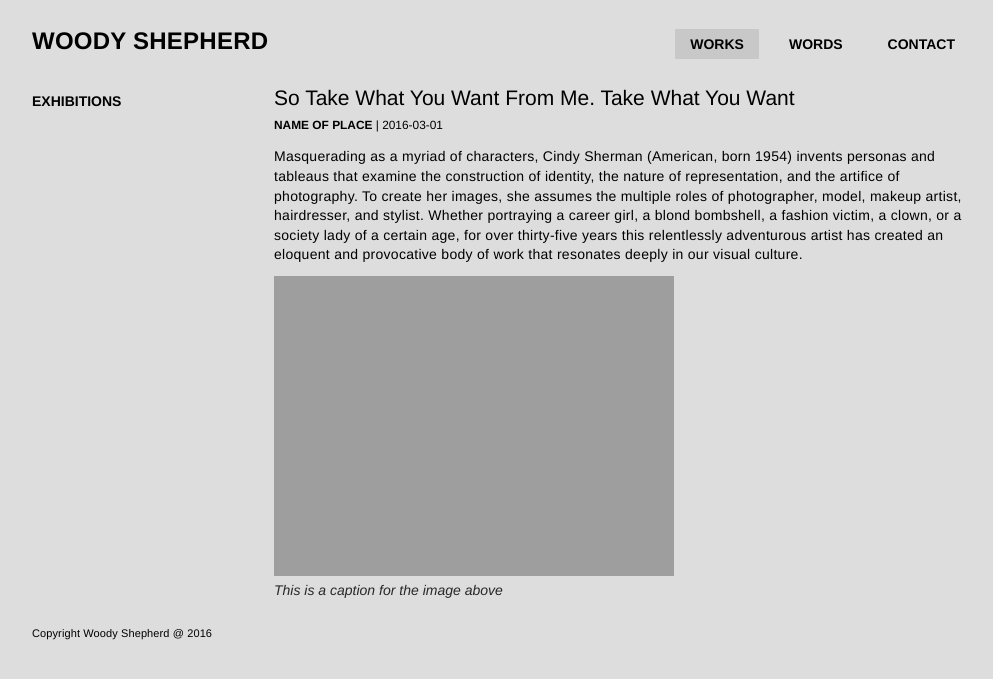
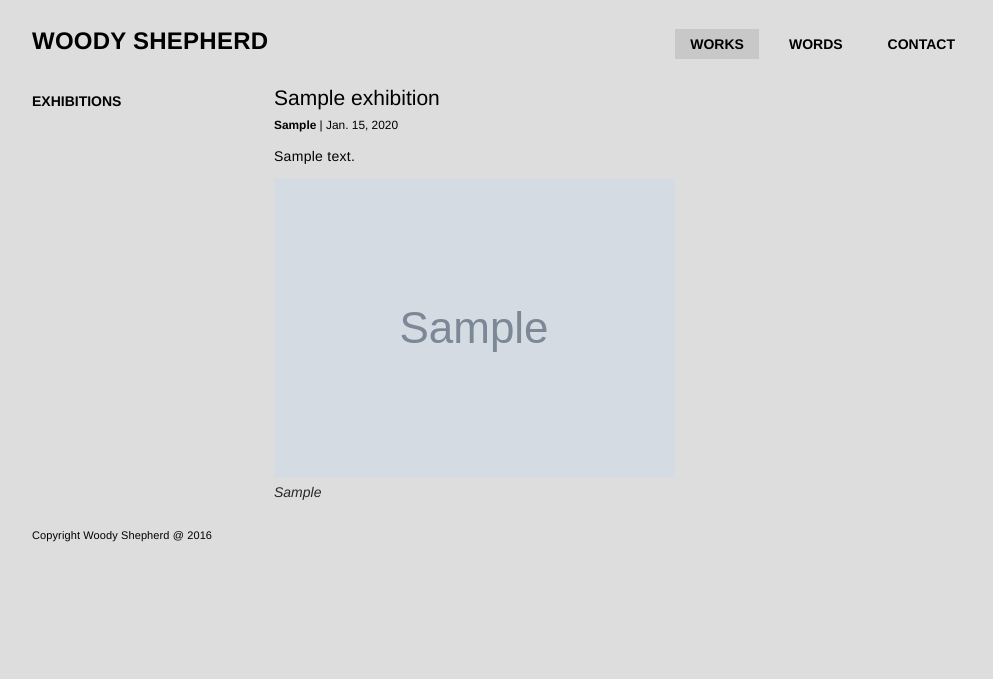
Before and after one commit to jcaraballo17/secret-webpage, a Django app: page /works/exhibitions/1 in a window 1280 px wide. Shown: the top 679 px of the page, without its empty margins (139-1132 px from the left). Run offline with Django 3.2, Linux system fonts and the light colour scheme; tables that the repository leaves empty hold one stand-in row (values such as "Sample post"); grey boxes marked "Sample" are stand-in pictures; parts of the project's set-up code (start-up, migrations or seed data) failed here and were passed over; some libraries are stand-ins or nearby versions.

Commit message:
did something

```diff
--- a/paintings/models.py
+++ b/paintings/models.py
@@ -89,7 +89,7 @@ class Announcement(Piece):
                 announcement.active = False
                 announcement.save()
 
-        super(Announcement, self).save(*args, **kwargs)
+        return super(Announcement, self).save(*args, **kwargs)
 
     def __unicode__(self):
         return self.title
@@ -113,6 +113,7 @@ class Exhibition(Piece):
 
 class ExhibitionImage(ImagePiece):
     upload_directory = 'exhibition_paintings'
+    caption = models.CharField(max_length=256, default='', null=True, blank=True)
     exhibition = models.ForeignKey(Exhibition, related_name='images')
     order = models.PositiveIntegerField(default=0)
 
--- a/paintings/templates/paintings/works/exhibition.html
+++ b/paintings/templates/paintings/works/exhibition.html
@@ -8,31 +8,27 @@
 {% endblock %}
 
 {% block content %}
-    {% with object.images.all.0 as object %}
     <div class="container">
          <div class="row">
             <div class="col-sm-3 col-md-3">
                 <ul class="links-list">
                     <li><strong>EXHIBITIONS</strong></li>
-                    {% for word in sticky_words %}
-                        <li><a href="{% url 'words' word.pk %}">{{ word.title }}</a></li>
-                    {% endfor %}
-
-                    {% for word in words_list %}
-                        <li class="hidden-xs"><a href="{% url 'words' word.pk %}">{{ word.title }}</a></li>
+                    {% for exhibition in exhibitions_list %}
+                        <li class="hidden-xs"><a href="{% url 'exhibition' exhibition.pk %}">{{ exhibition.title }}</a></li>
                     {% endfor %}
 
                     <li class="visible-xs"><span>View All Exhibitions</span></li>
                 </ul>
             </div>
             <div class="col-sm-9 col-md-9 exhibition-container">
-                <h3>{{ object.title }}So Take What You Want From Me. Take What You Want</h3>
-                <span class="exhibition-info"><strong>NAME OF PLACE</strong> | 2016-03-01</span>
-                <p>{{ object.content }}Masquerading as a myriad of characters, Cindy Sherman (American, born 1954) invents personas and tableaus that examine the construction of identity, the nature of representation, and the artifice of photography. To create her images, she assumes the multiple roles of photographer, model, makeup artist, hairdresser, and stylist. Whether portraying a career girl, a blond bombshell, a fashion victim, a clown, or a society lady of a certain age, for over thirty-five years this relentlessly adventurous artist has created an eloquent and provocative body of work that resonates deeply in our visual culture.</p>
-                <img src="http://127.0.0.1:8000/media/Edouard_Manet_025.jpg" class="img-responsive"/>
-                <span class="caption-text">This is a caption for the image above</span>
+                <h3>{{ object.title }}</h3>
+                <span class="exhibition-info"><strong>{{ object.place }}</strong> | {{ object.date }}</span>
+                <p>{{ object.description }}</p>
+                {% for exhibition_image in exhibition.images.all %}
+                    <img src="{{ exhibition_image.image.url }}" class="img-responsive"/>
+                    <span class="caption-text">{{ exhibition_image.caption }}</span>
+                {% endfor %}
             </div>
         </div>
     </div>
-    {% endwith %}
 {% endblock %}
--- a/paintings/views.py
+++ b/paintings/views.py
@@ -43,6 +43,11 @@ class ExhibitionsView(ListView):
     template_name = 'paintings/works/exhibitions.html'
     context_object_name = 'exhibitions'
 
+    def get_context_data(self, **kwargs):
+        context = super(ExhibitionsView, self).get_context_data(**kwargs)
+        context['exhibitions_list'] = Exhibition.objects.all()
+        return context
+
 
 class ExhibitionDetailView(DetailView):
     model = Exhibition
```
